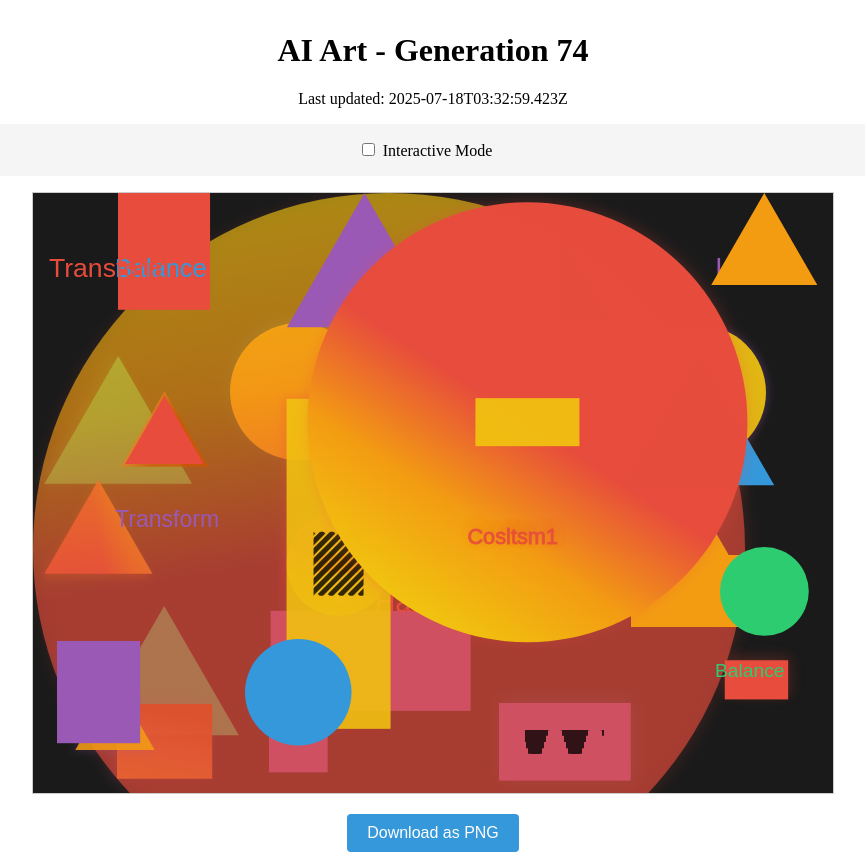
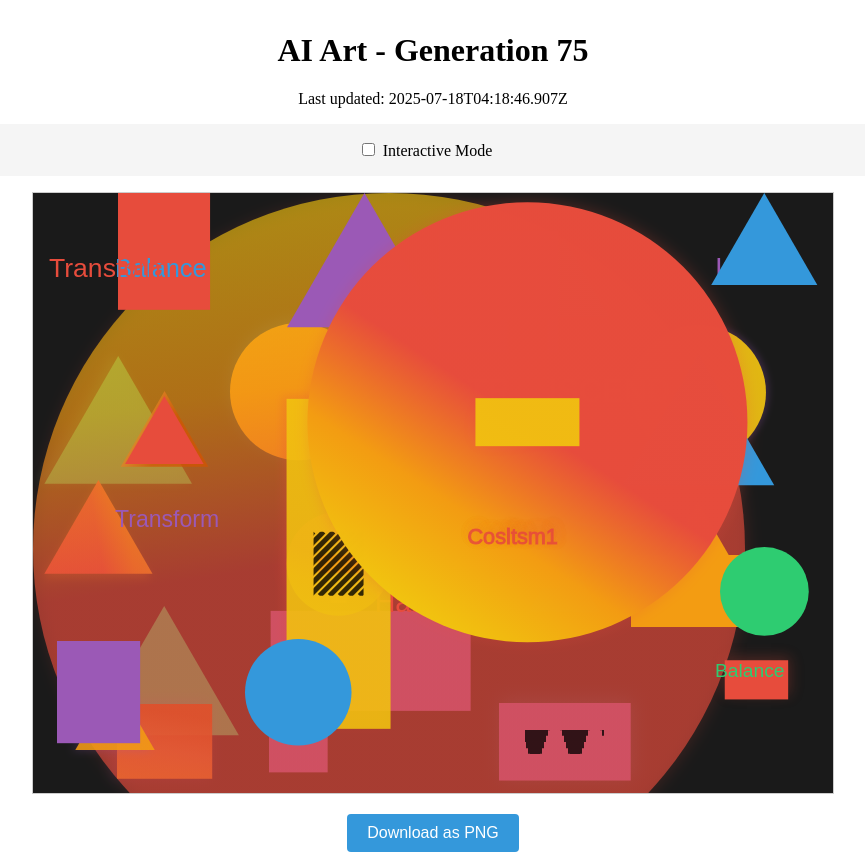
Before and after one commit to mcclowes/ai-art, a React (Vite) app: page / in a window 1280 px wide. Shown: the whole page, without its empty margins (207-1072 px from the left). Built offline with nearby package versions, Linux system fonts and the light colour scheme.

Commit message:
Improve artwork - Generation 75

```diff
--- a/src/artwork-state.ts
+++ b/src/artwork-state.ts
@@ -301,7 +301,7 @@ export const artworkState: ArtworkState = {
       "x": 731.2722223495537,
       "y": 61.2722223495536,
       "size": 61.2722223495536,
-      "fillStyle": "#f39c12",
+      "fillStyle": "#3498db",
       "id": "triangle_1752746672546"
     },
     {
@@ -889,7 +889,7 @@ export const artworkState: ArtworkState = {
       "strokeWidth": 1
     }
   ],
-  "generation": 74,
-  "lastUpdated": "2025-07-18T03:32:59.423Z",
+  "generation": 75,
+  "lastUpdated": "2025-07-18T04:18:46.907Z",
   "cycleStarted": "2025-07-16T19:12:58.892Z"
 };
```
